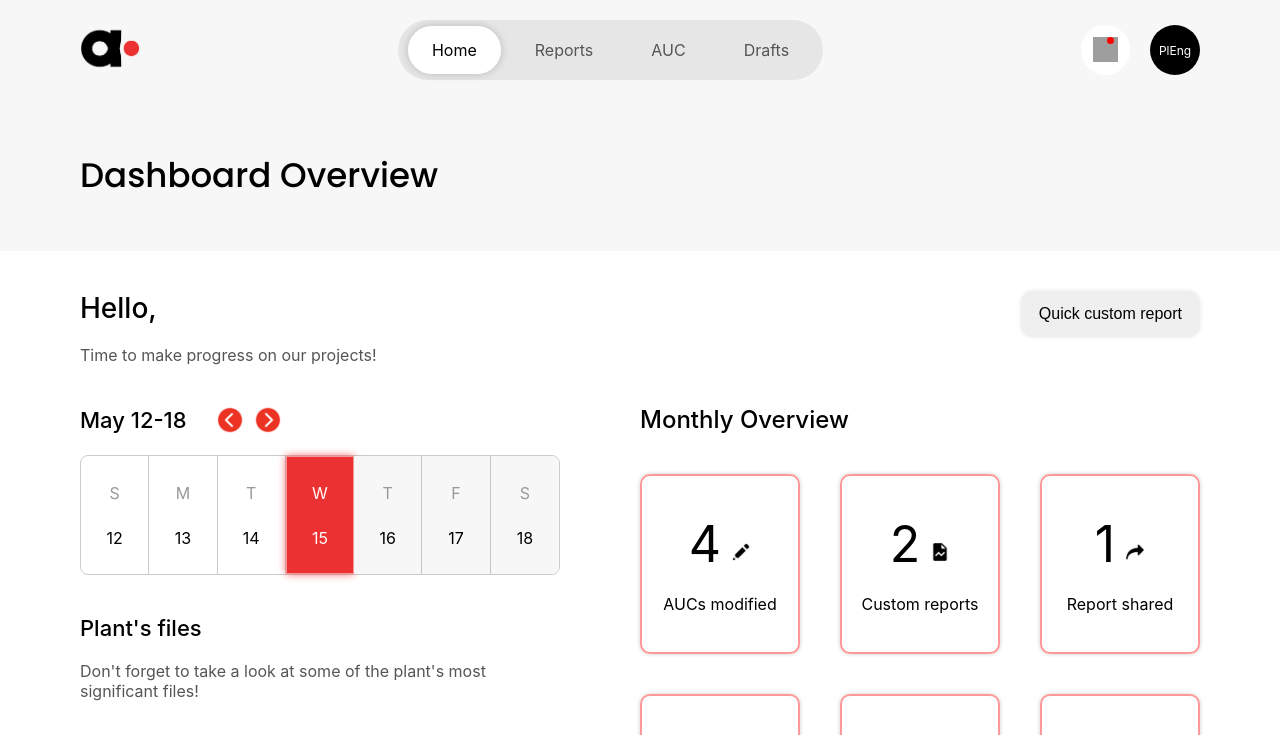
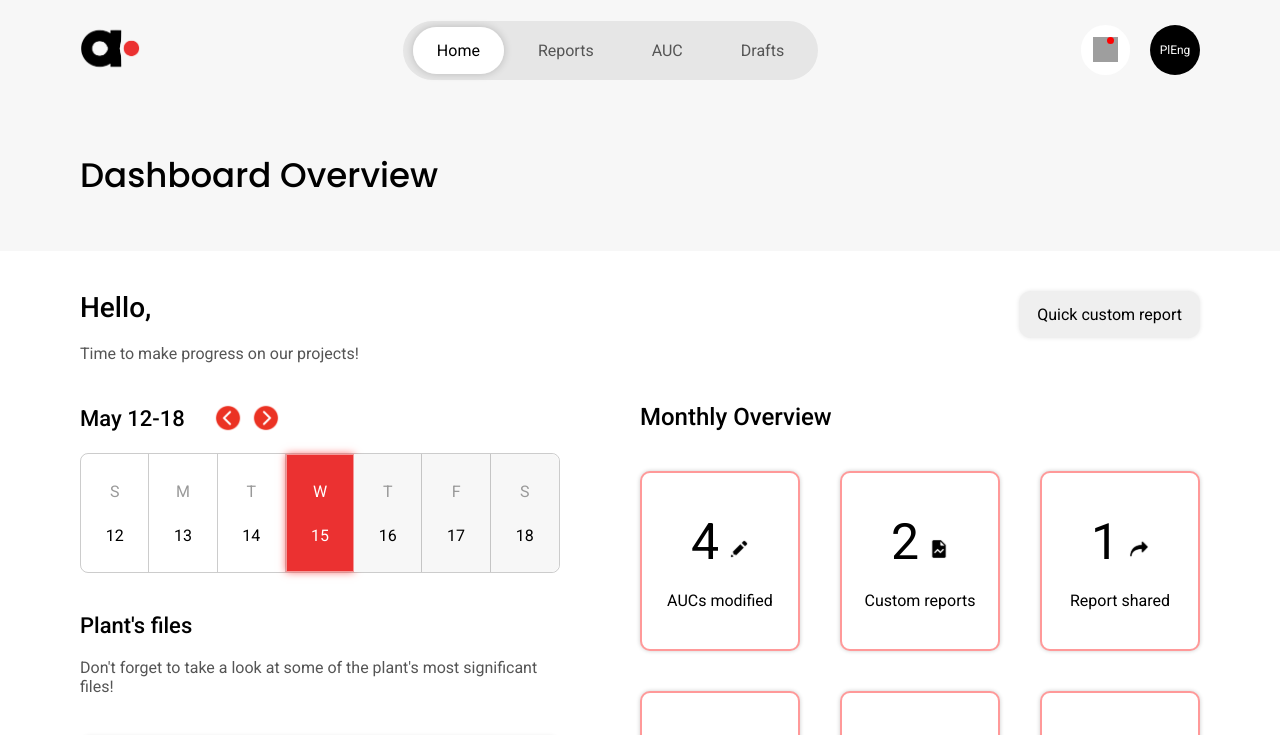
Before and after one commit to AMISTheProject/AMIS, a React (Create React App) app: page /dashboard in a window 1280 px wide. Shown: the top 735 px of the page. Built offline with nearby package versions, Linux system fonts and the light colour scheme; grey boxes are pictures that could not be loaded.

Commit message:
Add custom font

```diff
--- a/src/assets/style/styles.css
+++ b/src/assets/style/styles.css
@@ -1,10 +1,12 @@
 @import url('https://fonts.googleapis.com/css2?family=Poppins:ital,wght@0,100;0,200;0,300;0,400;0,500;0,600;0,700;0,800;0,900;1,100;1,200;1,300;1,400;1,500;1,600;1,700;1,800;1,900&family=Urbanist:ital,wght@0,100..900;1,100..900&display=swap');
+@import url('https://fonts.googleapis.com/css2?family=Poppins:ital,wght@0,100;0,200;0,300;0,400;0,500;0,600;0,700;0,800;0,900;1,100;1,200;1,300;1,400;1,500;1,600;1,700;1,800;1,900&family=Roboto:ital,wght@0,100;0,300;0,400;0,500;0,700;0,900;1,100;1,300;1,400;1,500;1,700;1,900&display=swap');
 
 
 * {
     padding: 0;
     margin: 0;
     box-sizing: border-box;
+    font-family: "Roboto", sans-serif;
 }
 
 .header-container {
@@ -137,7 +139,7 @@
 .page-title {
     font-size: 34px;
     font-weight: 500;
-    font-family: "Poppins";
+    font-family: "Poppins", sans-serif;
 }
 
 .page-subtitle {
@@ -523,6 +525,7 @@
     display: flex;
     flex-direction: column;
     gap: 20px;
+    font-family: "Poppins";
 }
 
 .dashboard-header-title {
```
